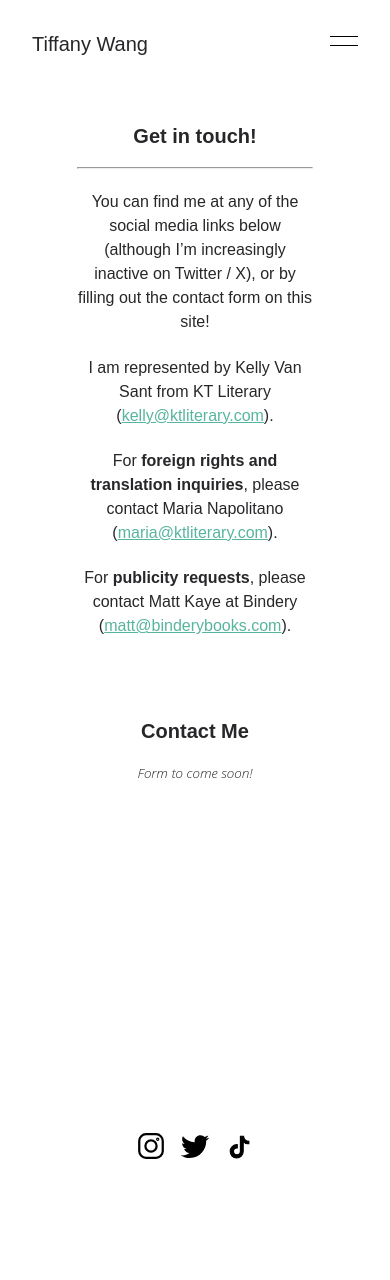
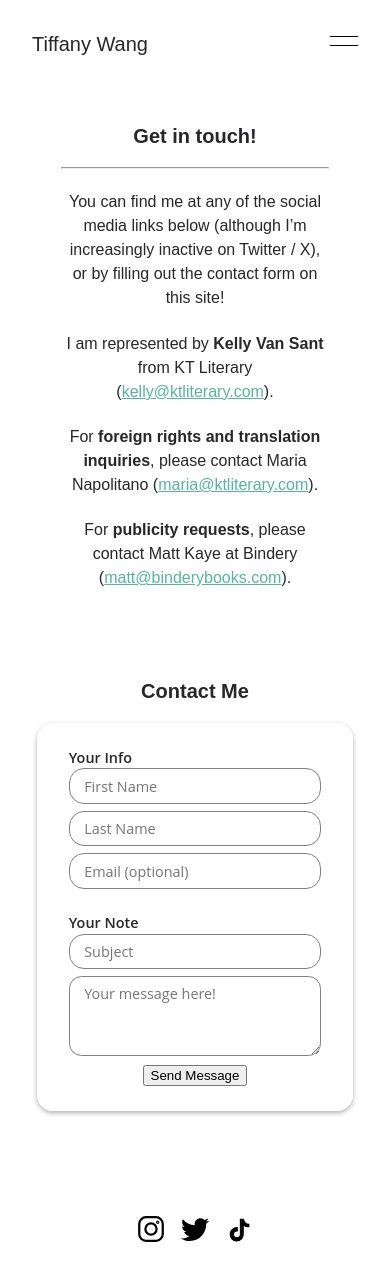
Before and after one commit to andrew-cui/tiffanyjwang-website, a React (Vite) app: page /form in a window 390 px wide. Shown: the top 1280 px of the page. Before the commit the page ends 1240 px from the top, so only its background shows below. Built offline with nearby package versions, Linux system fonts and the light colour scheme; a web font is replaced by a local one.

Commit message:
20250307 addressing tailwind issues and contact minor improvements

```diff
--- a/src/css/App.css
+++ b/src/css/App.css
@@ -49,7 +49,7 @@
   margin-top: 8em;
 }
 
-@media (max-width: 960px) {
+@media (max-width: 1024px) {
   .app-container {
     margin: 0 8%;
     margin-top: 7em;
--- a/src/css/contact.css
+++ b/src/css/contact.css
@@ -1,11 +1,11 @@
 .contact-container {
-    place-items: center;
+    place-items: start;
     text-align: center;
     /* background: linear-gradient(139.66deg, #F1C5A2 15.16%, #57B59D 100%); */
     /* height: 500px; */
     margin-top: 10em;
     margin-bottom: 5em;
-    gap: 1em;
+    gap: 5%;
 }
 
 .contact-subcontainer {
@@ -19,30 +19,118 @@
     flex: 1 1 60%;
 }
 
+.contact-display-card {
+    background-color: #ffffffcc;
+    backdrop-filter: blur(8px);
+    box-shadow: 0px 2px 5px #00000050;
+    border-radius: 1em;
+    margin-left: 2em;
+    padding: 1em 1.75em;
+    min-height: 300px;
+    transition: 500ms ease-in-out;
+}
+
+.contact-display-submitted {
+    box-shadow: 0px 2px 5px #00000050;
+    transition: 500ms ease-in-out;
+}
+
 .contact-link {
     text-decoration: underline;
     color: #57B59D;
 }
+
+b.contact-bold {
+    font-weight: 700;
+    /* font-family: "halyard-display", Avenir, sans-serif; */
+}
+
 .contact-link:hover {
     color: #F1C5A2;
 }
 
-@media (max-width: 968px) {
+form {
+    width: 100%;
+}
+
+.form-input label {
+    display: block;
+    width: 100%;
+    text-align: left;
+    font-family: 'Open Sans', Avenir, sans-serif;
+    font-weight: 200;
+    font-size: 0.9em;
+}
+input  {
+    display: block;
+    border-radius: 15px;
+    border: 1px solid gray;
+    padding: 0.5em 1em;
+    width: 100%;
+    box-sizing: border-box;
+    margin-bottom: .5em;
+}
+
+h5 {
+    font-family: 'Open Sans', Avenir, sans-serif;
+    font-weight: 600;
+    font-size: 0.9em;
+    margin: 0;
+    text-align: left;
+}
+
+.contact-form {
+    flex-direction: row;
+    justify-content: space-between;
+}
+.contact-form > input {
+    width: 47.5%
+}
+input, textarea.contact-form-message {
+    font-family: 'Open Sans', Avenir, sans-serif;
+    font-weight: 400;
+    font-size: 0.9em;
+}
+textarea.contact-form-message {
+    min-height: 80px;
+    border-radius: 12.5px;
+    border: 1px solid gray;
+    padding: 0.5em 1em;
+    width: 100%;
+    resize: vertical;
+    box-sizing: border-box;
+}
+
+@media (max-width: 1200px) {
+}
+
+@media (max-width: 1024px) {
     .contact-container {
-        margin: 10em 1.5em;
-        margin-bottom: 4em;
+        margin: 10em 2.5em;
+        margin-bottom: 2em;
+        gap: 1.5em;
+    }
+    .contact-subcontainer {
+        flex: 1 1 80%;
+        padding: 0 5em;
+        min-height: 200px;
+        margin-bottom: 1em;
+    }
+    .contact-subcontainer:has(.contact-display-card) {
+        padding: 0 2em;
+    }
+    .contact-display-card {
+        margin-left: 0;
     }
 }
 
 @media (max-width: 768px) {
     .contact-container {
         margin: 7.5em 10%;
-        margin-bottom: 2.5em;
     }
-
     .contact-subcontainer {
-        flex: 0 1 100%;
-        padding: 0 2.5em;
+        flex: 1 1 100%;
+        padding: 0 3.5em;
         min-height: 300px;
         margin-bottom: 1.5em;
     }
@@ -50,18 +138,31 @@
         flex: 1 1 100%;
         padding: 0;
     }
+    .contact-subcontainer:has(.contact-display-card) {
+        padding: 0 0.5em;
+    }
+    .contact-display-card {
+        padding: 1.5em 10%;
+    }
+    .contact-form {
+        flex-direction: column;
+    }
+    input, .contact-form > input {
+        width: 100%;
+    }
 }
 
 @media (max-width: 576px) {
     .contact-container {
-        margin: 5em 1.5em;
-        margin-bottom: 2.5em;
+        margin: 5em 0.5em;
     }
-
     .contact-subcontainer {
         flex: 0 1 100%;
         padding: 0 1.5em;
         min-height: 360px;
+    }
+    .contact-subcontainer:has(.contact-display-card) {
+        padding: 0;
     }
     .contact-subcontainer-form {
         flex: 1 1 100%;
--- a/src/css/home.css
+++ b/src/css/home.css
@@ -47,7 +47,7 @@ p.home-caption-text, .contact-subcontainer p {
     margin: 0;
 }
 
-@media (max-width: 968px) {
+@media (max-width: 1024px) {
     .home-hero-image {
         height: 500px;
         border-radius: 45px;
--- a/src/css/nav.css
+++ b/src/css/nav.css
@@ -79,7 +79,7 @@
 }
 
 
-@media (max-width: 960px) {
+@media (max-width: 1024px) {
     .navbar-links-item {
         margin: 0 1.5em;
     }
--- a/src/pages/Contact.jsx
+++ b/src/pages/Contact.jsx
@@ -3,11 +3,14 @@ import { motion, AnimatePresence } from 'framer-motion';
 import { useState } from 'react'
 import NavBar from './../components/NavBar.jsx'
 import NavIcons from './../components/NavIcons.jsx'
+import { SM_Spacer, MD_Spacer, LG_Spacer, XL_Spacer } from './../components/Spacers.jsx'
 import './../css/App.css'
 import './../css/contact.css'
+import './../css/index.css'
 
 
 function Contact() {
+    const [submit, setSubmitGraphic] = useState(null);
 
     return (
         <>
@@ -19,13 +22,36 @@ function Contact() {
                     <h2><b>Get in touch!</b></h2>
                     <hr></hr>
                     <h4>You can find me at any of the social media links below (although I’m increasingly inactive on Twitter / X), or by filling out the contact form on this site!</h4>
-                    <h4>I am represented by Kelly Van Sant from <a href="https://ktliterary.com/agents" target="_blank">KT Literary</a> (<a className="contact-link" href="mailto:kelly@ktliterary.com">kelly@ktliterary.com</a>).</h4>
-                    <h4>For <b>foreign rights and translation inquiries</b>, please contact Maria Napolitano (<a className="contact-link" href="mailto:maria@ktliterary.com?subject=Inferno's%20Heir%20-%20Foreign%20/%20Translation%20Rights%20">maria@ktliterary.com</a>).</h4>
-                    <h4>For <b>publicity requests</b>, please contact Matt Kaye at Bindery (<a className="contact-link" href="mailto:matt@binderybooks.com?subject=Publicity%20Requests:%20Tiffany%20Wang%20/%20Inferno's%20Heir">matt@binderybooks.com</a>).</h4>
+                    <h4>I am represented by <b className="contact-bold">Kelly Van Sant</b> from <a href="https://ktliterary.com/agents" target="_blank">KT Literary</a> (<a className="contact-link" href="mailto:kelly@ktliterary.com">kelly@ktliterary.com</a>).</h4>
+                    <h4>For <b className="contact-bold">foreign rights and translation inquiries</b>, please contact Maria Napolitano (<a className="contact-link" href="mailto:maria@ktliterary.com?subject=Inferno's%20Heir%20-%20Foreign%20/%20Translation%20Rights%20">maria@ktliterary.com</a>).</h4>
+                    <h4>For <b className="contact-bold">publicity requests</b>, please contact Matt Kaye at Bindery (<a className="contact-link" href="mailto:matt@binderybooks.com?subject=Publicity%20Requests:%20Tiffany%20Wang%20/%20Inferno's%20Heir">matt@binderybooks.com</a>).</h4>
                 </div>
                 <div className="contact-subcontainer contact-subcontainer-form">
-                <h2><b>Contact Me</b></h2>
-                <p>Form to come soon!</p>
+                    <h2><b>Contact Me</b></h2>
+                    <div className={`contact-display-card ${submit ? 'contact-display-submitted' : ''}`}>
+                        <form>
+                        <h5>Your Info</h5>
+                        <div className="contact-form w-full flex">
+                            <input type="text" placeholder="First Name" className="" required />
+                            <input type="text" placeholder="Last Name" className="" />
+                        </div>
+                        {/* Email */}
+                        <input type="email" placeholder="Email (optional)" className="" />
+
+                        <SM_Spacer/>
+                        <h5>Your Note</h5>
+                        {/* Subject */}
+                        <input type="text" placeholder="Subject" className="" required />
+
+                        {/* Message */}
+                        <textarea placeholder="Your message here!" className="contact-form-message" required></textarea>
+
+                        {/* Submit */}
+                        <button type="submit" className="bg-blue-500 text-white hover:bg-blue-600">
+                            Send Message
+                        </button>
+                        </form>
+                    </div>
                 </div>
             </div>
         </div>
--- a/tailwind.config.js
+++ b/tailwind.config.js
@@ -3,6 +3,8 @@ export default {
     content: [
       "./index.html",
       "./src/**/*.{js,ts,jsx,tsx}",
+      "./App.jsx",
+      "./main.jsx"
     ],
     theme: {
       extend: {
```
Also changed, not shown: 1 other file (tests, documents, lock files or other folders).
